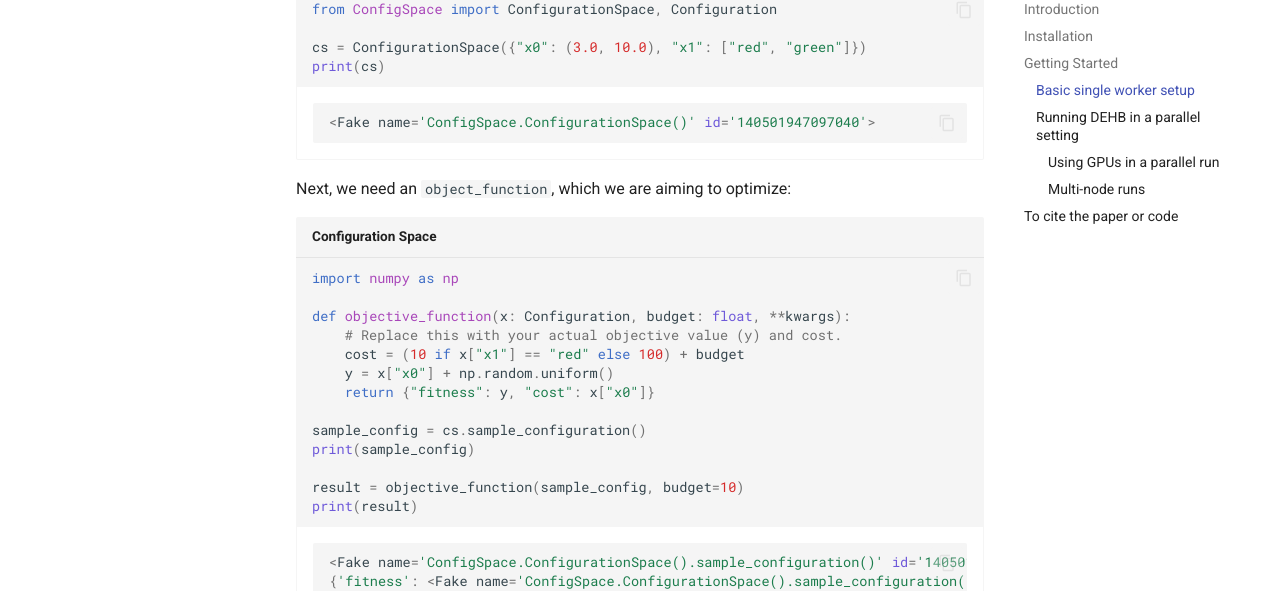
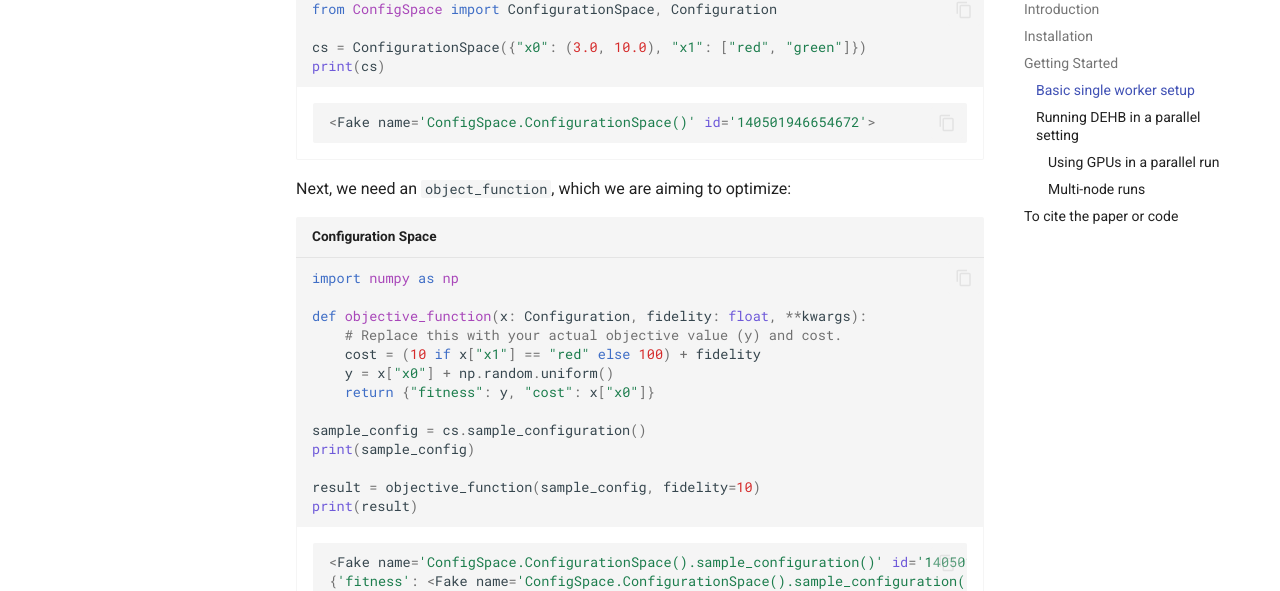
Before and after one commit to automl/DEHB, an MkDocs documentation site: the page built from docs/index.md, in a window 1280 px wide and 900 px high, scrolled down 1047 px. Shown: the part 147-738 px from the top of the window. Built offline with MkDocs 1.6.1 and Material for MkDocs 9.7.7, drawn with Linux system fonts in a browser that asks for light colours; some of the changed text lies outside the part shown.

Commit message:
Adjust docs and config repo to new fidelity naming convention

````diff
--- a/docs/index.md
+++ b/docs/index.md
@@ -42,16 +42,16 @@
 ```python exec="true" source="material-block" result="python" title="Configuration Space" session="someid"
 import numpy as np
 
-def objective_function(x: Configuration, budget: float, **kwargs):
+def objective_function(x: Configuration, fidelity: float, **kwargs):
     # Replace this with your actual objective value (y) and cost.
-    cost = (10 if x["x1"] == "red" else 100) + budget
+    cost = (10 if x["x1"] == "red" else 100) + fidelity
     y = x["x0"] + np.random.uniform()
     return {"fitness": y, "cost": x["x0"]}
 
 sample_config = cs.sample_configuration()
 print(sample_config)
 
-result = objective_function(sample_config, budget=10)
+result = objective_function(sample_config, fidelity=10)
 print(result)
 ```
 
@@ -65,8 +65,8 @@
     f=objective_function,
     cs=cs,
     dimensions=dim,
-    min_budget=3,
-    max_budget=27,
+    min_fidelity=3,
+    max_fidelity=27,
     eta=3,
     n_workers=1,
     output_path="./logs",
@@ -74,11 +74,11 @@
 
 # Run optimization for 1 bracket. Output files will be saved to ./logs
 traj, runtime, history = optimizer.run(brackets=1, verbose=True)
-config, fitness, runtime, budget, _ = history[0]
+config, fitness, runtime, fidelity, _ = history[0]
 print("config", config)
 print("fitness", fitness)
 print("runtime", runtime)
-print("budget", budget)
+print("fidelity", fidelity)
 ```
 
 ### Running DEHB in a parallel setting
@@ -112,8 +112,8 @@
 To run the PyTorch MNIST example on a single node using 2 workers:
 ```bash
 python examples/03_pytorch_mnist_hpo.py \
-    --min_budget 1 \
-    --max_budget 3 \
+    --min_fidelity 1 \
+    --max_fidelity 3 \
     --runtime 60 \
     --n_workers 2 \
     --single_node_with_gpus \
@@ -147,8 +147,8 @@
 sleep 5
 
 python examples/03_pytorch_mnist_hpo.py \
-    --min_budget 1 \
-    --max_budget 3 \
+    --min_fidelity 1 \
+    --max_fidelity 3 \
     --runtime 60 \
     --scheduler_file dask_dump/scheduler.json \
     --verbose
````
Also changed, not shown: README.md (+9 -9 lines), utils/README.md (+2 -2 lines), 1 other file.
